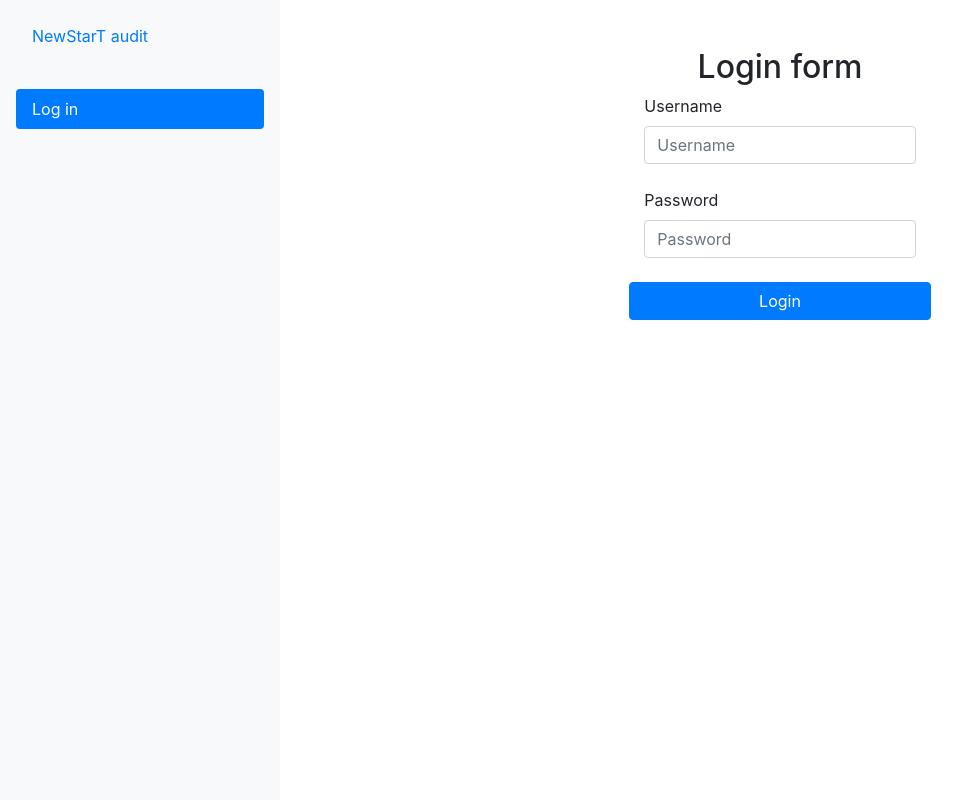
After one commit to flpp20191/NewStarT_Audit, a Django app: page /login in a window 1280 px wide. The commit adds this page. Shown: the whole page, without its empty margins (0-978 px from the left). Run offline with Django 5.2, Linux system fonts and the light colour scheme.

Commit message:
Added login page

```diff
--- a/Audit/templates/Audit/audit_navigation.html
+++ b/Audit/templates/Audit/audit_navigation.html
@@ -46,5 +46,20 @@
             </a>
         </li>
         {% endif %}
+        {% if request.user.is_authenticated %}
+        <li class="nav-item">
+            {% url 'audit:logout' as link %}
+            <a href="{{ link }}" class="nav-link {% if request.resolver_match.view_name == "audit:logout" %}active{% endif %}" aria-current="page">
+                Log out
+            </a>
+        </li>
+        {% else %}
+        <li class="nav-item">
+            {% url 'audit:login' as link %}
+            <a href="{{ link }}" class="nav-link {% if request.resolver_match.view_name == "audit:login" %}active{% endif %}" aria-current="page">
+                Log in
+            </a>
+        </li>
+        {% endif %}
     </ul>
 </div>
--- /dev/null
+++ b/Audit/templates/Audit/login.html
@@ -0,0 +1,38 @@
+{% extends 'Audit/audit_base.html' %}
+{% load static %}
+{% block static_files %}
+    <link href="{% static 'MultiSelect/multiSelect.css'%}" rel="stylesheet" />
+    <script src="{% static 'MultiSelect/multiSelect.js'%}"></script>
+    <style>
+        .table th {
+            width: 300px;
+        }
+    </style>
+{% endblock %}
+
+{% block content %}
+<div class="container-fluid m-5">
+    <div class="row">
+        <h2 class="w-100 text-center">Login form</h2>
+    </div>
+    <div class="row">
+        <div class="col-md-4"></div>
+        <div class="col-md-4">
+            <form method="post">
+                {% csrf_token %}
+                <div class="form-outline mb-4">
+                    <label class="form-label">Username</label>
+                    <input name="username" class="form-control" placeholder="Username" required/>
+                </div>
+                <div class="form-outline mb-4">
+                    <label class="form-label">Password</label>
+                    <input type="password" name="password" class="form-control" placeholder="Password" required/>
+                </div>
+                <div class="row mb-4">
+                    <button class="btn btn-primary btn-block mb-4" type="submit">Login</button>
+                </div>
+            </form>
+        </div>
+    </div>
+</div>
+{% endblock %}
--- a/Audit/urls.py
+++ b/Audit/urls.py
@@ -5,6 +5,8 @@ app_name = 'audit'
 
 urlpatterns = [
     path('', views.AuditMain.as_view(), name="audit"),
+    path('login', views.Login.as_view(), name="login"),
+    path('logout', views.Logout.as_view(), name="logout"),
     path('user-category-form/', views.UserCategoryForm.as_view(), name="user_category_form"),
     path('user-subtheme-list/', views.UserSubthemeList.as_view(), name="user_subtheme_list"),
     path('question-form/<int:pk>/', views.AuditWizard.as_view(), name="question_form"),
--- a/Audit/views.py
+++ b/Audit/views.py
@@ -10,6 +10,7 @@ from django.contrib.auth.mixins import UserPassesTestMixin, LoginRequiredMixin
 from django.contrib import messages
 from django.utils import timezone
 from django.conf import settings
+from django.contrib.auth import authenticate, login, logout
 
 
 class AuditMain(View):
@@ -17,6 +18,32 @@ class AuditMain(View):
 
     def get(self, request, *args, **kwargs):
         return render(request, self.template_name)
+
+class Login(View):
+    template_name = 'Audit/login.html'
+    success_url = "audit:audit"
+
+    def get(self, request, *args, **kwargs):
+        return render(request, self.template_name)
+
+    def post(self, request, *args, **kwargs):
+        username = request.POST.get('username')
+        password = request.POST.get('password')
+
+        user = authenticate(request, username=username, password=password)
+
+        if user is not None:
+            login(request, user)
+            return redirect(self.success_url)
+        else:
+            messages.error(request, "Invalid username or password.")
+            return render(request, self.template_name)
+
+class Logout(View):
+    success_url = "audit:audit"
+    def get(self, request, *args, **kwargs):
+        logout(request)
+        return redirect(self.success_url)
 
 class UserCategoryForm(LoginRequiredMixin, View):
     model = UserCategory
```
Also changed, not shown: README.md.
